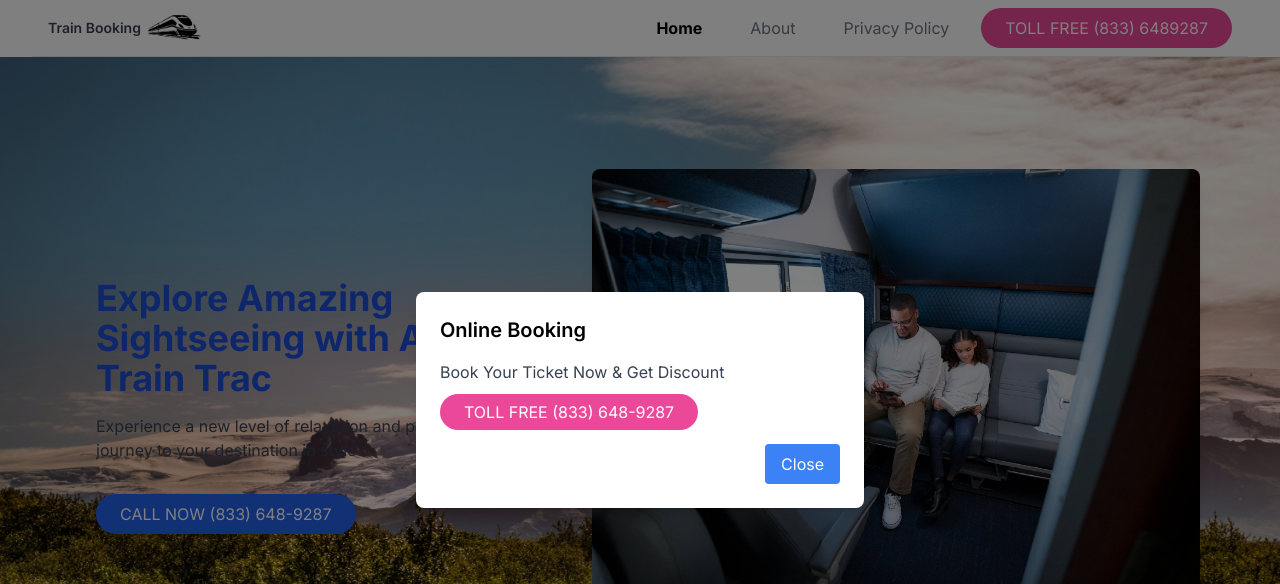
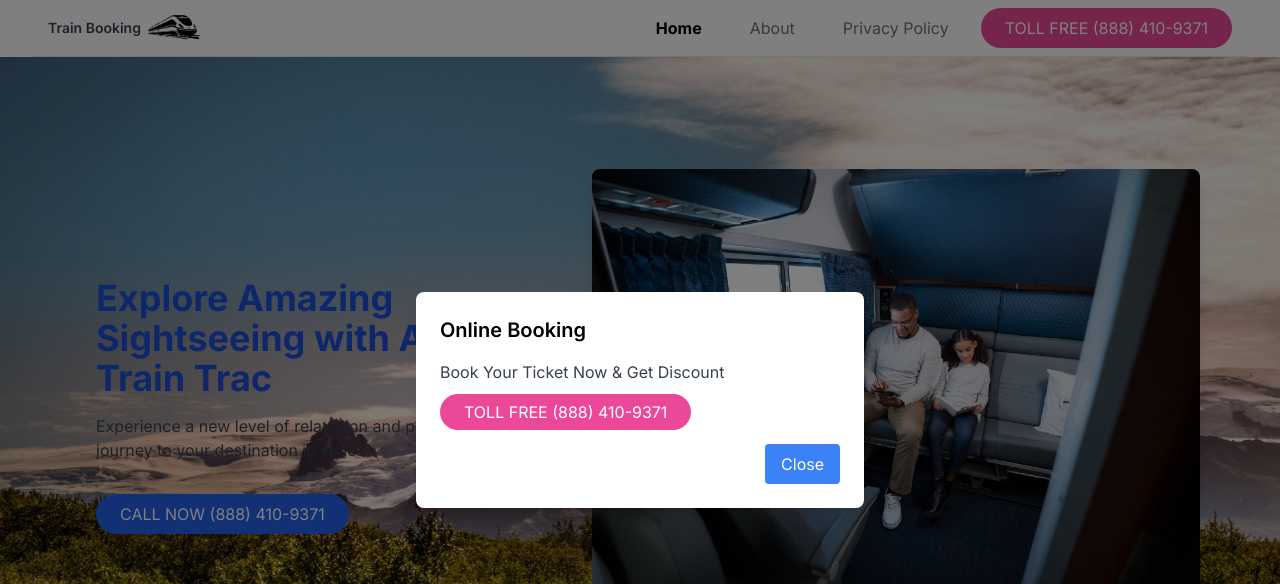
Before and after one commit to Tahirasif31/train-booking, a Next.js app: page / in a window 1280 px wide. Shown: the top 584 px of the page. Built offline with nearby package versions, Linux system fonts and the light colour scheme.

Commit message:
number changed

```diff
--- a/components/hero.js
+++ b/components/hero.js
@@ -17,10 +17,10 @@ const Hero = () => {
             your destination in style
           </p>
           <a
-            href="tel:+18336489287"
+            href="tel:+18884109371"
             className="bg-blue-600 text-white px-6 py-2 rounded-full inline-block hover:bg-blue-700 transition"
           >
-            CALL NOW (833) 648-9287
+            CALL NOW (888) 410-9371
           </a>
         </div>
 
--- a/components/nav.js
+++ b/components/nav.js
@@ -52,10 +52,10 @@ const Navbar = () => {
 
           {/* Toll-Free Button - Visible only on Desktop */}
           <a
-            href="tel:+18336489287"
+            href="tel:+18884109371"
             className="bg-pink-500 text-white mx-6 px-6 py-2 rounded-full hidden md:block"
           >
-            TOLL FREE (833) 6489287
+            TOLL FREE (888) 410-9371
           </a>
         </div>
 
--- a/components/package.js
+++ b/components/package.js
@@ -9,7 +9,7 @@ const SignaturePackages = () => {
 
       <div className="text-center mb-10">
         <button className="bg-blue-600 text-white py-2 px-6 rounded-full shadow-md hover:bg-blue-700">
-          <a href="tel:+18336489287">CALL NOW (833) 648-9287</a>
+          <a href="tel:+18884109371">CALL NOW (888) 410-9371</a>
         </button>
       </div>
 
--- a/components/popup.js
+++ b/components/popup.js
@@ -11,10 +11,10 @@ const Popup = ({ isOpen, onClose }) => {
           Book Your Ticket Now & Get Discount
         </p>
         <a
-          href="tel:+18336489287"
+          href="tel:+18884109371"
           className="bg-pink-500 text-white  px-6 py-2 rounded-full mb-5"
         >
-          TOLL FREE (833) 648-9287
+          TOLL FREE (888) 410-9371
         </a>
         <div className="flex justify-end">
           <button
```
